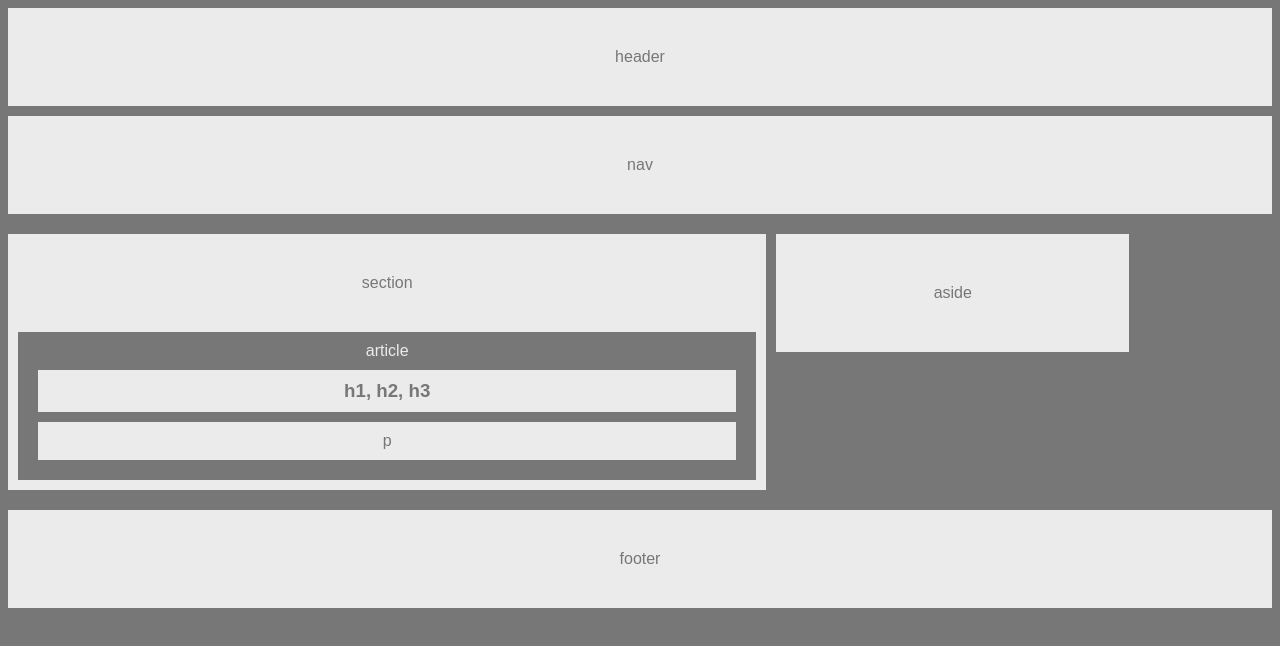
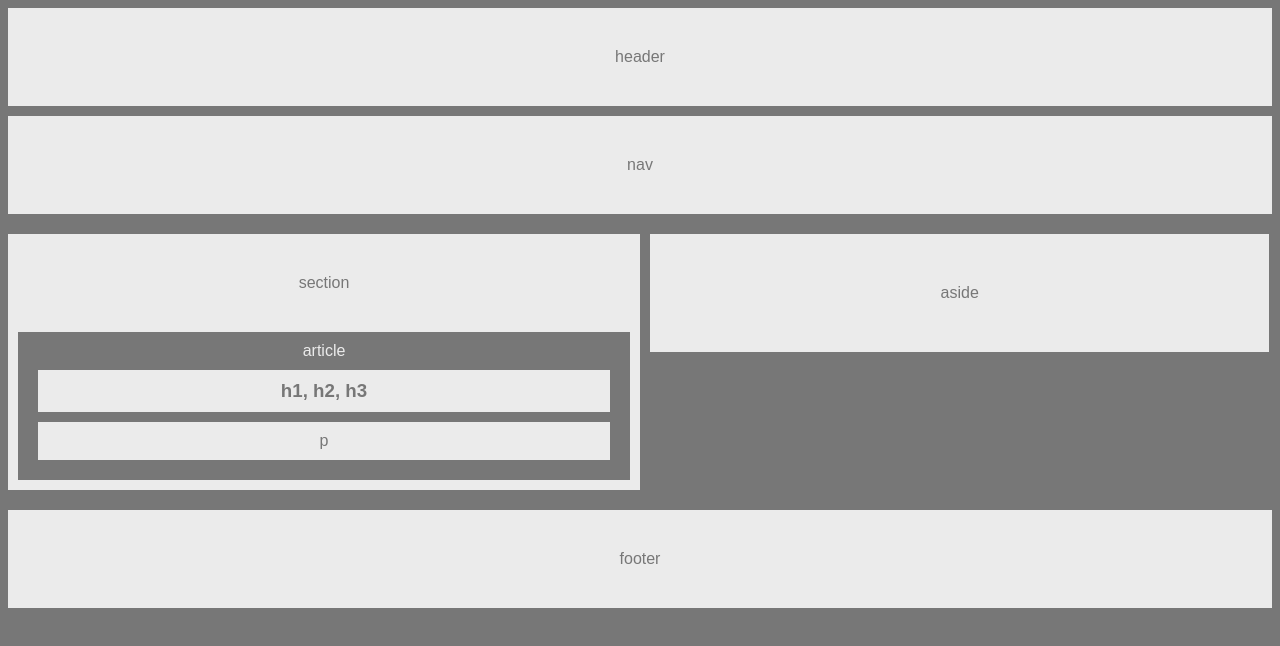
Before and after one commit to ChrisOCEagle/HW-Wireframe, a plain HTML site: page index.html in a window 1280 px wide. Drawn offline with Linux system fonts and the light colour scheme.

Commit message:
A few more edits

```diff
--- a/style.css
+++ b/style.css
@@ -1,3 +1,7 @@
+* {
+    box-sizing:border-box;
+}
+
 body {
     font-family: arial;
     background: #777;
@@ -21,7 +25,7 @@ nav {
 
 section {
     float: left;
-    width: 60%;
+    width: 50%;
     height: auto;
     padding-top: 40px;
     border: 10px;
@@ -43,8 +47,8 @@ article {
 
 aside {
     float: left;
-    width: 20%;
-    height: auto;
+    width: 49%;
+    height: 30%;
     padding: 50px;
     background: #ebebeb;
     color: #777;
```
